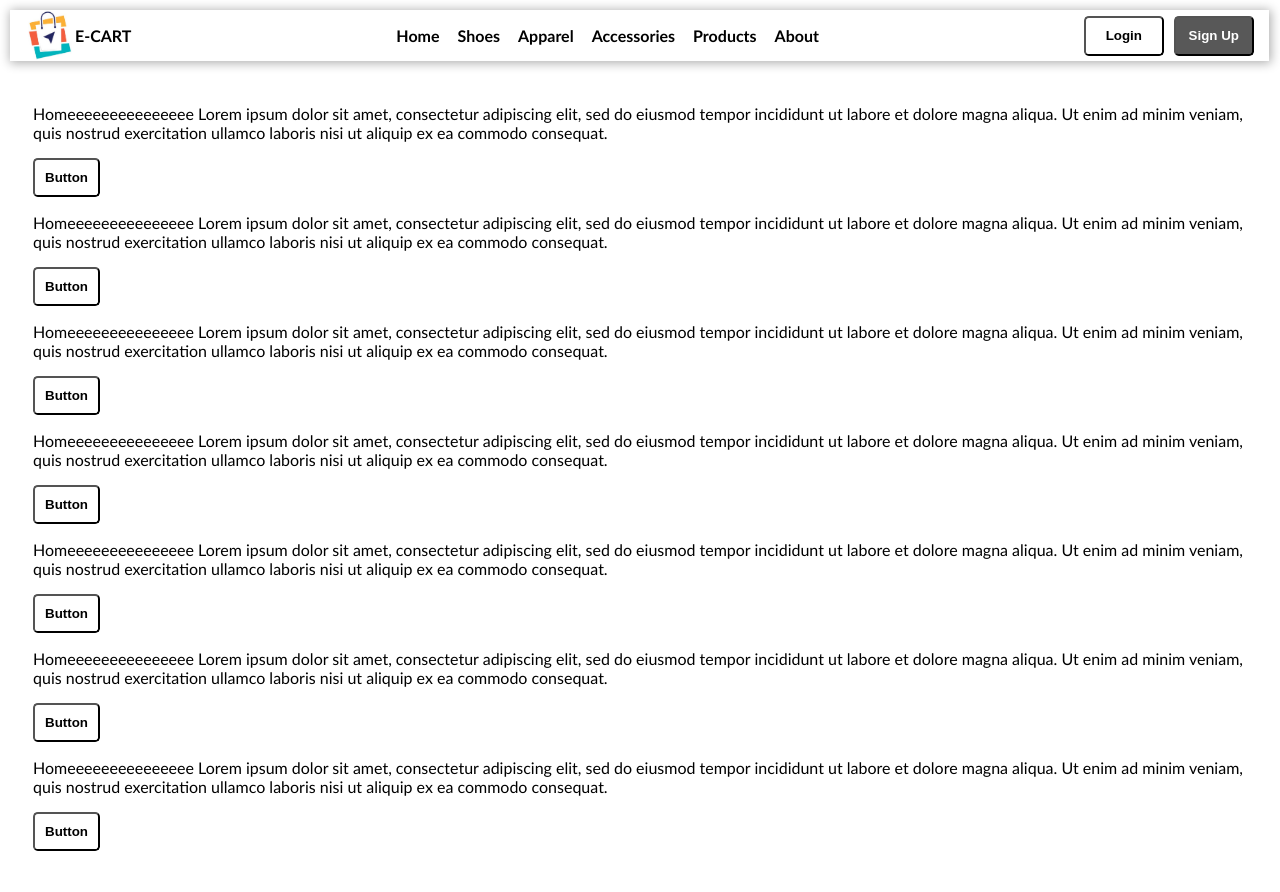
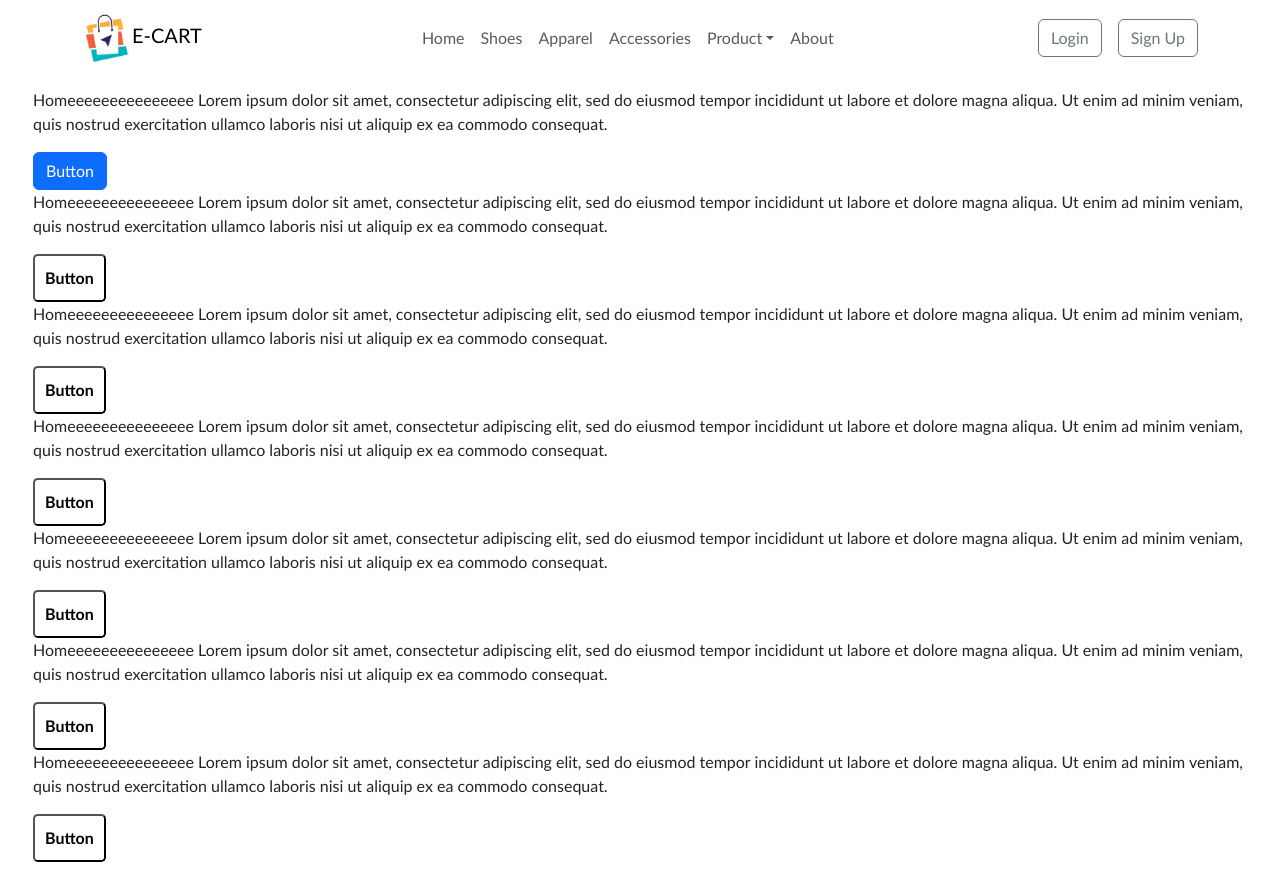
Before and after one commit to PathumN99/Retail-App, a React (Create React App) app in the folder retail-app-client/: page / in a window 1280 px wide. Built offline with nearby package versions, Linux system fonts and the light colour scheme.

Commit message:
Added bootstrap

```diff
--- a/retail-app-client/package.json
+++ b/retail-app-client/package.json
@@ -7,7 +7,9 @@
     "@testing-library/react": "^13.4.0",
     "@testing-library/user-event": "^13.5.0",
     "axios": "^1.4.0",
+    "bootstrap": "^5.3.1",
     "react": "^18.2.0",
+    "react-bootstrap": "^2.8.0",
     "react-dom": "^18.2.0",
     "react-router-dom": "^6.14.2",
     "react-scripts": "5.0.1",
--- a/retail-app-client/src/components/modules/HomePage.js
+++ b/retail-app-client/src/components/modules/HomePage.js
@@ -7,7 +7,7 @@ export default function HomePage() {
                 sed do eiusmod tempor incididunt ut labore et dolore magna aliqua.
                 Ut enim ad minim veniam, quis nostrud exercitation ullamco laboris nisi ut
                 aliquip ex ea commodo consequat.</p>
-            <button className={HomeCSS.button}>Button</button>
+            <button className="btn btn-primary">Button</button>
             <p>Homeeeeeeeeeeeeeee Lorem ipsum dolor sit amet, consectetur adipiscing elit,
                 sed do eiusmod tempor incididunt ut labore et dolore magna aliqua.
                 Ut enim ad minim veniam, quis nostrud exercitation ullamco laboris nisi ut
--- a/retail-app-client/src/components/modules/Products.js
+++ b/retail-app-client/src/components/modules/Products.js
@@ -1,5 +1,5 @@
 import Axios from "axios";
-import { useEffect, useState } from "react";
+import { useState } from "react";
 
 export default function ProductsPage() {
 
--- a/retail-app-client/src/components/ui-components/Navbar.js
+++ b/retail-app-client/src/components/ui-components/Navbar.js
@@ -1,6 +1,7 @@
 import NavbarCSS from "../../style/Navbar.module.css"
 import { Link, useNavigate } from "react-router-dom";
 import logo from '../../Resources/ecartlogo1.jpg';
+import { Container, NavbarBrand } from "react-bootstrap";
 
 export default function Navbar() {
 
@@ -15,57 +16,126 @@ export default function Navbar() {
     };
 
     return (
-        <nav className={NavbarCSS.nav}>
-            <div className={NavbarCSS.logo}>
-                <Link to="/Home">
-                    <img src={logo} alt="Logo" />
-                    <p>E-CART</p>
+
+        <nav className="navbar navbar-expand fixed-top"
+            style={{
+                backgroundColor: 'white',
+                // borderColor: "black",
+            }}>
+            <div className="container">
+                <Link to="/Home" className="navbar-brand">
+                    <img className="img" style={{ width: '50px', height: '50px' }} src={logo} alt="Logo" />
+                    E-CART
                 </Link>
+                <ul className="navbar-nav">
+                    <li className="navbar-item">
+                        <Link className="nav-link" to="/home">Home</Link>
+                    </li>
+                    <li className="navbar-item">
+                        <Link className="nav-link" to="/shoes">Shoes</Link>
+                    </li>
+                    <li className="navbar-item">
+                        <Link className="nav-link" to="/apparel">Apparel</Link>
+                    </li>
+                    <li className="navbar-item">
+                        <Link className="nav-link" to="/accessories">Accessories</Link>
+                    </li>
+                    <li className="navbar-item dropdown">
+                        <Link className="nav-link dropdown-toggle" id="navbarDropdown"
+                            data-toggle="dropdown" aria-haspopup="true" aria-expanded="false" >Product</Link>
+                        <div className="dropdown-menu" aria-labelledby="navbarDropdown">
+                            <Link className="dropdown-item" to="/products">Action</Link>
+                            <Link className="dropdown-item" to="/products">Another action</Link>
+                            <div className="dropdown-divider"></div>
+                            <Link className="dropdown-item" to="/products">Something else here</Link>
+                        </div>
+                    </li>
+                    <li className="navbar-item">
+                        <Link className="nav-link" to="/about">About</Link>
+                    </li>
+                </ul>
+                <div>
+                    <button className="btn btn-outline-secondary me-3" onClick={loginClick}>Login</button>
+                    <button className="btn btn-outline-secondary" onClick={signupClick}>Sign Up</button>
+                </div>
             </div>
+        </nav>
 
-            <div className={NavbarCSS.navdiv}>
-                <Link className={NavbarCSS.link} to="/home">
-                    <div className={NavbarCSS.childdivs}>
-                        Home
-                    </div>
-                </Link>
-                <Link className={NavbarCSS.link} to="/shoes">
-                    <div className={NavbarCSS.childdivs}>
-                        Shoes
-                    </div>
-                </Link>
-                <Link className={NavbarCSS.link} to="/apparel">
-                    <div className={NavbarCSS.childdivs}>
-                        Apparel
-                    </div>
-                </Link>
-                <Link className={NavbarCSS.link} to="/accessories">
-                    <div className={NavbarCSS.childdivs}>
-                        Accessories
-                    </div>
-                </Link>
-                <Link className={NavbarCSS.link} to="/products">
-                    <div className={NavbarCSS.childdivs}>
-                        Products
-                    </div>
-                </Link>
-                <Link className={NavbarCSS.link} to="/about">
-                    <div className={NavbarCSS.childdivs}>
-                        About
-                    </div>
-                </Link>
-            </div>
+        //     <Navbar className="bg-body-tertiary">
+        //     <Container>
+        //       <NavbarBrand href="/home">
+        //         <img
+        //           alt=""
+        //           src={logo}
+        //           width="30"
+        //           height="30"
+        //           className="d-inline-block align-top"
+        //         />{' '}
+        //         React Bootstrap
+        //       </NavbarBrand>
+        //     </Container>
+        //   </Navbar>
 
-            <div className={NavbarCSS.buttons}>
-                <button className={NavbarCSS.logbtn} onClick={loginClick}>
-                    Login
-                </button>
-                <button className={NavbarCSS.signbtn} onClick={signupClick}>
-                    Sign Up
-                </button>
-            </div>
+        // <nav className="navbar navbar-light bg-light">
+        //     <a className="navbar-brand" href="/Home#">E_CART
+        //     <img src={logo} alt="Logo" />
+        //         {/* <img src={logo} className="d-inline-block align-top h-30 w-30" alt="">
+        //             E-CART</img> */}
+        //     </a>
+        // </nav>
 
 
-        </nav>
+        // <nav className={NavbarCSS.nav}>
+        //     <div className={NavbarCSS.logo}>
+        //         <Link to="/Home">
+        //             <img src={logo} alt="Logo" />
+        //             <p>E-CART</p>
+        //         </Link>
+        //     </div>
+
+        //     <div className={NavbarCSS.navdiv}>
+        //         <Link className={NavbarCSS.link} to="/home">
+        //             <div className={NavbarCSS.childdivs}>
+        //                 Home
+        //             </div>
+        //         </Link>
+        //         <Link className={NavbarCSS.link} to="/shoes">
+        //             <div className={NavbarCSS.childdivs}>
+        //                 Shoes
+        //             </div>
+        //         </Link>
+        //         <Link className={NavbarCSS.link} to="/apparel">
+        //             <div className={NavbarCSS.childdivs}>
+        //                 Apparel
+        //             </div>
+        //         </Link>
+        //         <Link className={NavbarCSS.link} to="/accessories">
+        //             <div className={NavbarCSS.childdivs}>
+        //                 Accessories
+        //             </div>
+        //         </Link>
+        //         <Link className={NavbarCSS.link} to="/products">
+        //             <div className={NavbarCSS.childdivs}>
+        //                 Products
+        //             </div>
+        //         </Link>
+        //         <Link className={NavbarCSS.link} to="/about">
+        //             <div className={NavbarCSS.childdivs}>
+        //                 About
+        //             </div>
+        //         </Link>
+        //     </div>
+
+        //     <div className={NavbarCSS.buttons}>
+        //         <button className={NavbarCSS.logbtn} onClick={loginClick}>
+        //             Login
+        //         </button>
+        //         <button className={NavbarCSS.signbtn} onClick={signupClick}>
+        //             Sign Up
+        //         </button>
+        //     </div>
+
+
+        // </nav>
     )
 }
--- a/retail-app-client/src/index.css
+++ /dev/null
@@ -1,13 +0,0 @@
-body {
-  margin: 0;
-  font-family: -apple-system, BlinkMacSystemFont, 'Segoe UI', 'Roboto', 'Oxygen',
-    'Ubuntu', 'Cantarell', 'Fira Sans', 'Droid Sans', 'Helvetica Neue',
-    sans-serif;
-  -webkit-font-smoothing: antialiased;
-  -moz-osx-font-smoothing: grayscale;
-}
-
-code {
-  font-family: source-code-pro, Menlo, Monaco, Consolas, 'Courier New',
-    monospace;
-}
--- a/retail-app-client/src/index.js
+++ b/retail-app-client/src/index.js
@@ -1,9 +1,9 @@
 import React from 'react';
 import ReactDOM from 'react-dom/client';
-import './index.css';
 import App from './App';
 import reportWebVitals from './reportWebVitals';
 import { BrowserRouter } from 'react-router-dom';
+import "../node_modules/bootstrap/dist/css/bootstrap.css"
 
 const root = ReactDOM.createRoot(document.getElementById('root'));
 root.render(
```
Also changed, not shown: retail-app-client/Requirements.txt, 1 other file (tests, documents, lock files or other folders).
